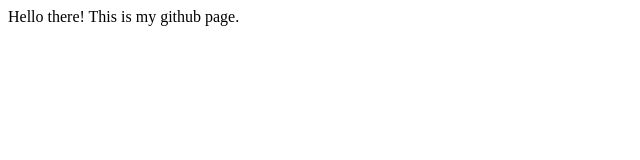
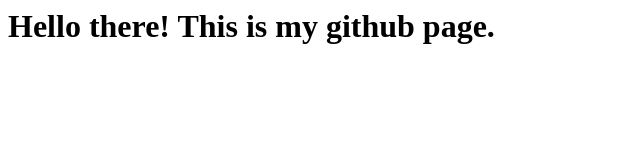
Before and after one commit to anshulrvce/anshulrvce.github.io, a plain HTML site: page index.html in a window 1280 px wide. Shown: the whole page, without its empty margins (0-640 px from the left). Drawn offline with Linux system fonts and the light colour scheme.

Commit message:
Update index.html

```diff
--- a/index.html
+++ b/index.html
@@ -1,7 +1,5 @@
-<html>
-  <title>Anshul Bansal</title>
 
-  <body>
-    Hello there!  This is my github page.
-  </body>
-</html>
+
+    <h1>
+      Hello there!  This is my github page.
+</h1>
```
